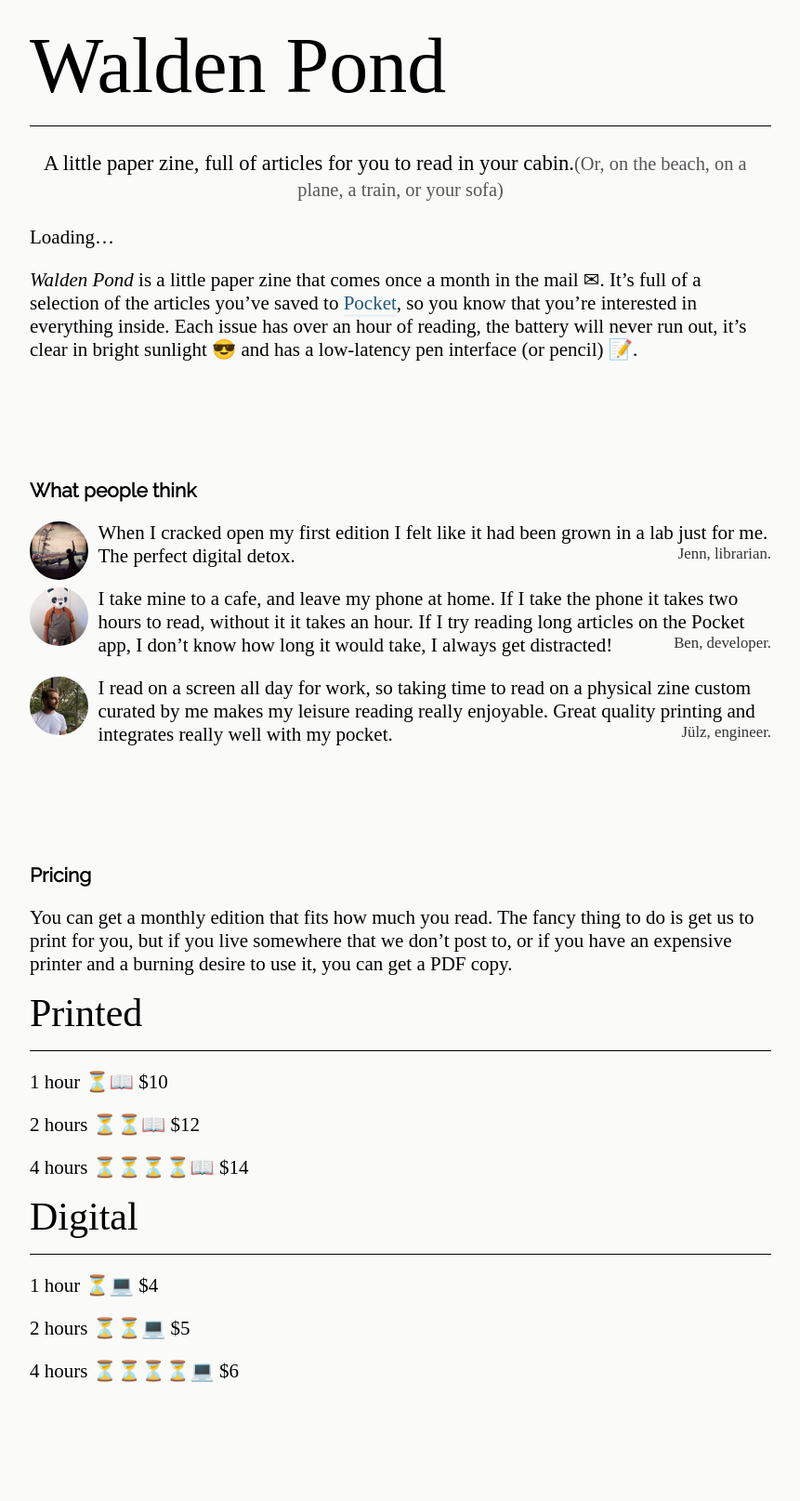
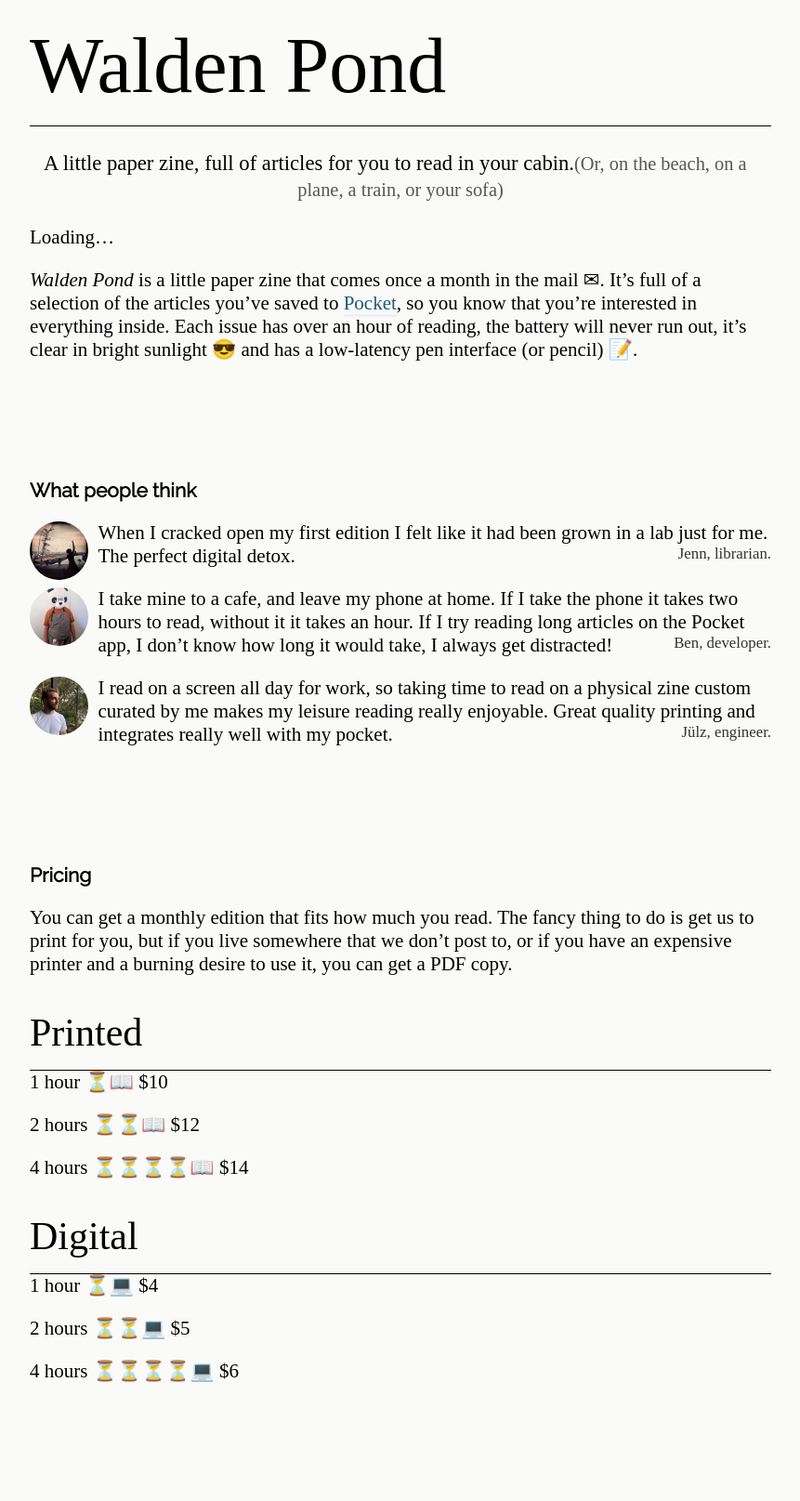
Before and after one commit to notionparallax/wp2frontEnd, a Jekyll site: the page built from index.md, in a window 1280 px wide. Shown: the part 819-2434 px from the top of the page at 93% size, without its empty margins (209-1070 px from the left). Built offline with Jekyll 4.4.1, drawn with Linux system fonts in a browser that asks for light colours; some web fonts are replaced; comment, search, counter and statistics services are not loaded.

Commit message:
move h margins to the bottom
so that the tops of columns line up

```diff
--- a/_sass/style.scss
+++ b/_sass/style.scss
@@ -67,13 +67,13 @@
 h3,
 h4,
 h5 {
-  margin-top: 1em;
+  margin-bottom: 1em;
   font-family: "Raleway", sans-serif;
   break-inside: avoid;
   page-break-inside: avoid;
 }
 p {
-  margin-top: 1em;
+  margin-bottom: 1em;
   widows: 3;
   orphans: 3;
 }
```
